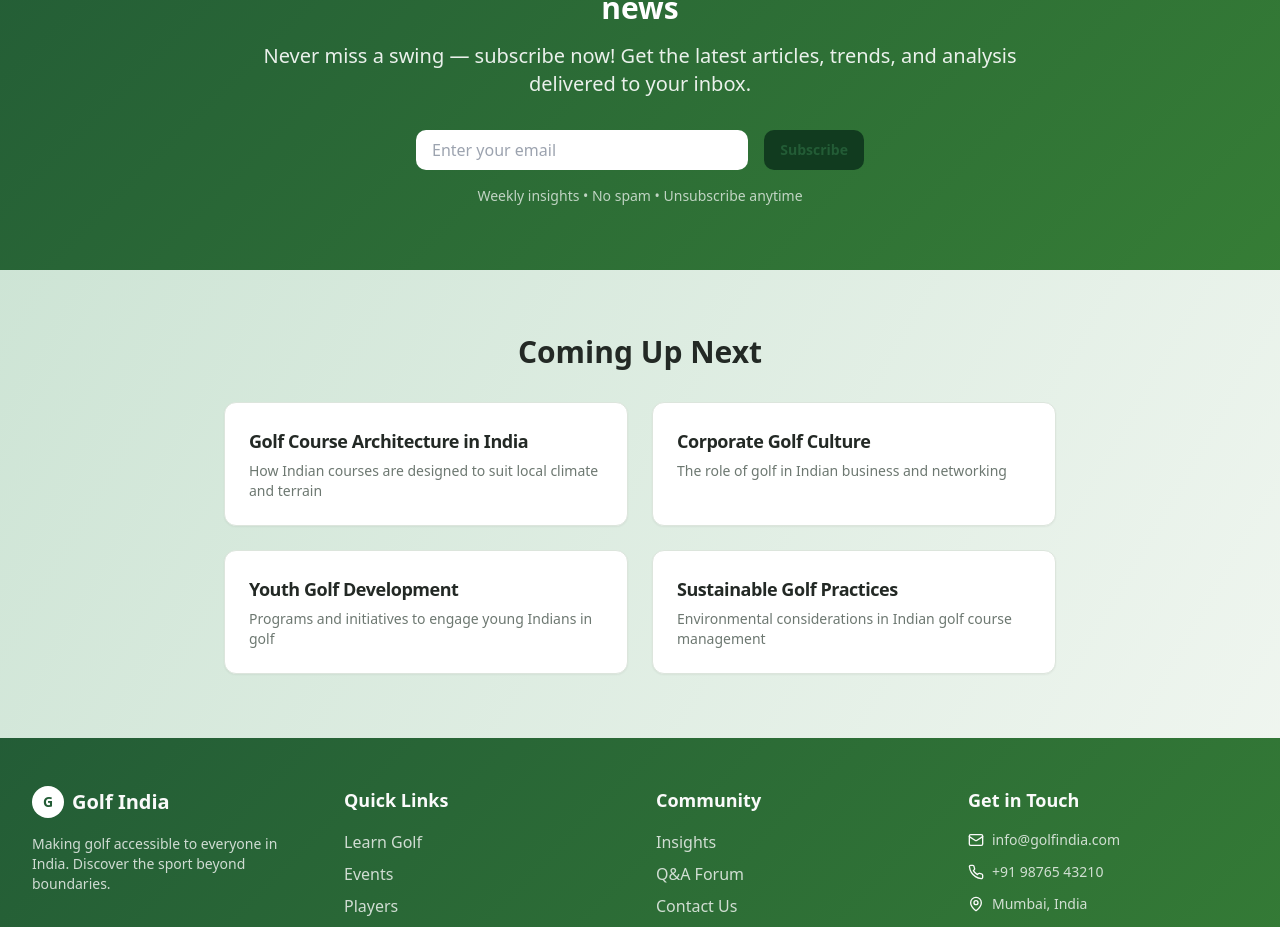
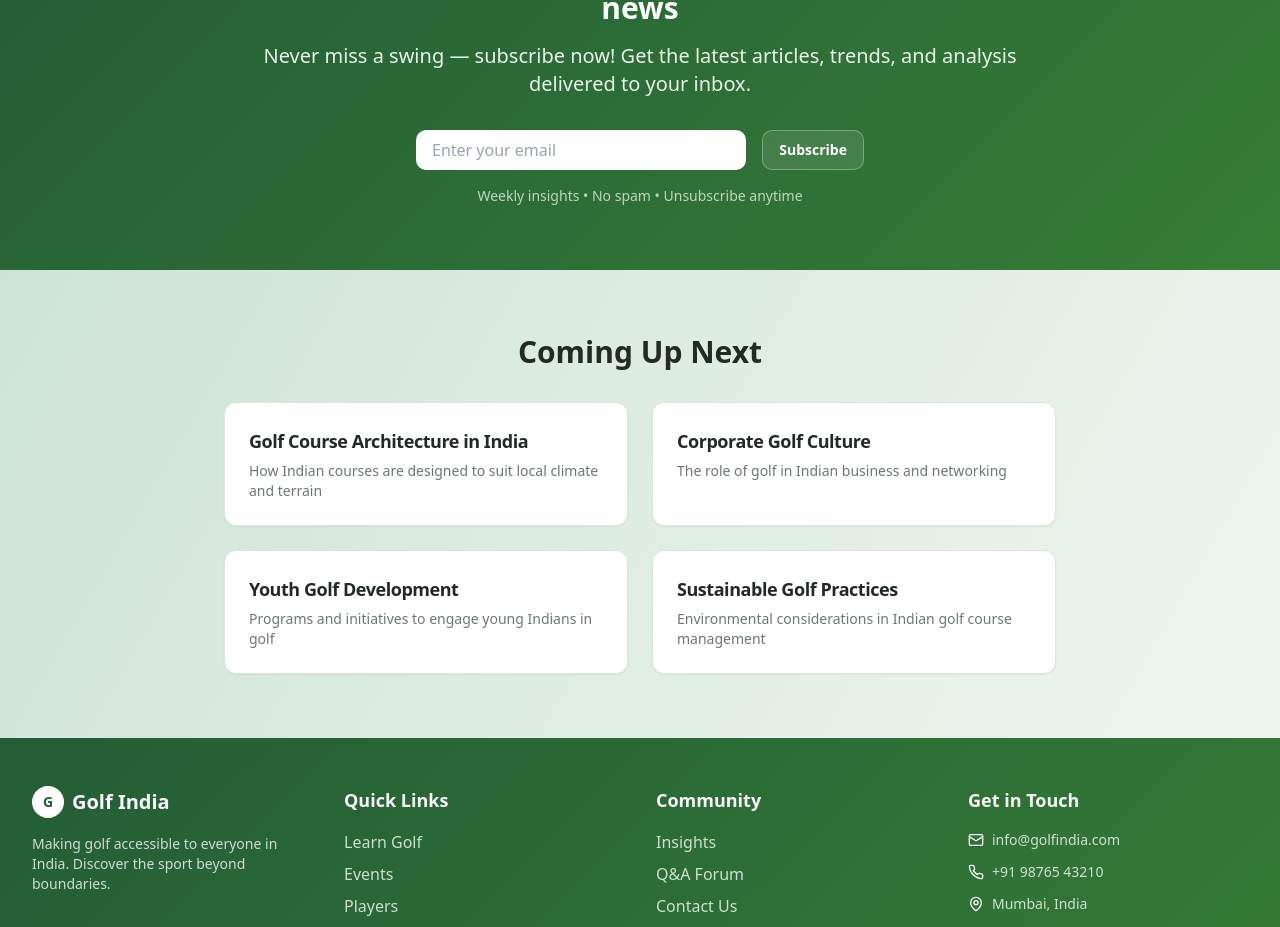
Before and after one commit to aman-lovable-projects/golf-unfold-india, a React (Vite) app: page /insights in a window 1280 px wide. Shown: the part 4096-5023 px from the top of the page. Built offline with nearby package versions, Linux system fonts and the light colour scheme.

Commit message:
Fix subscribe button styling
Update the subscribe button on the Insights page to match the styling of the "Begin Learning" button, ensuring consistent button appearance across the site.

```diff
--- a/src/pages/Insights.tsx
+++ b/src/pages/Insights.tsx
@@ -239,7 +239,7 @@ const Insights = () => {
               placeholder="Enter your email"
               className="flex-1 px-4 py-2 rounded-md text-foreground bg-white"
             />
-            <Button variant="accent" className="bg-golf-green-dark text-accent-foreground hover:bg-golf-green font-bold border-0">
+            <Button variant="outline-light" className="font-bold">
               Subscribe
             </Button>
           </div>
```
